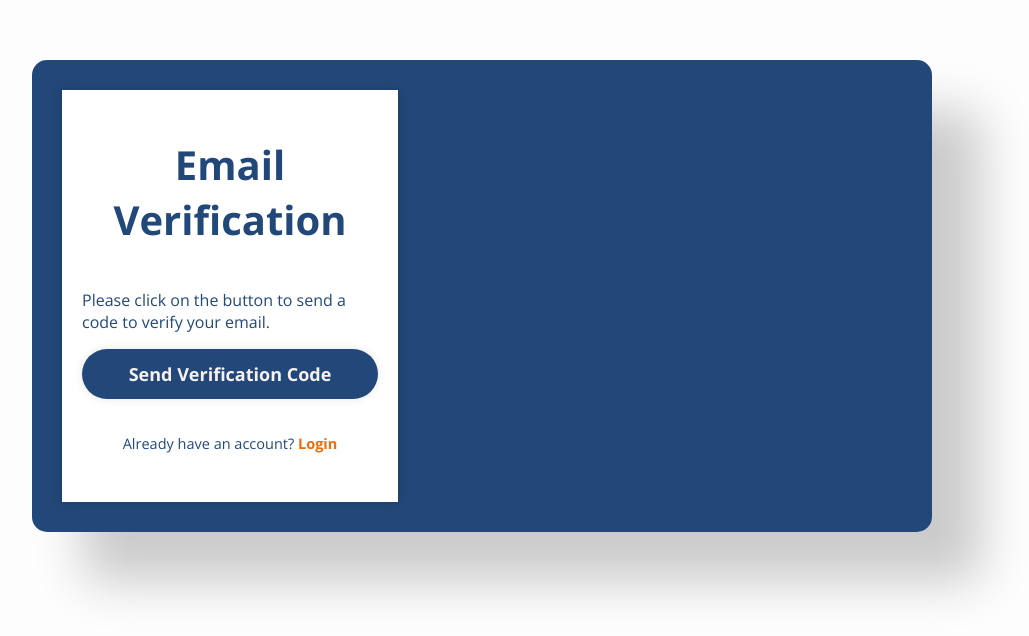
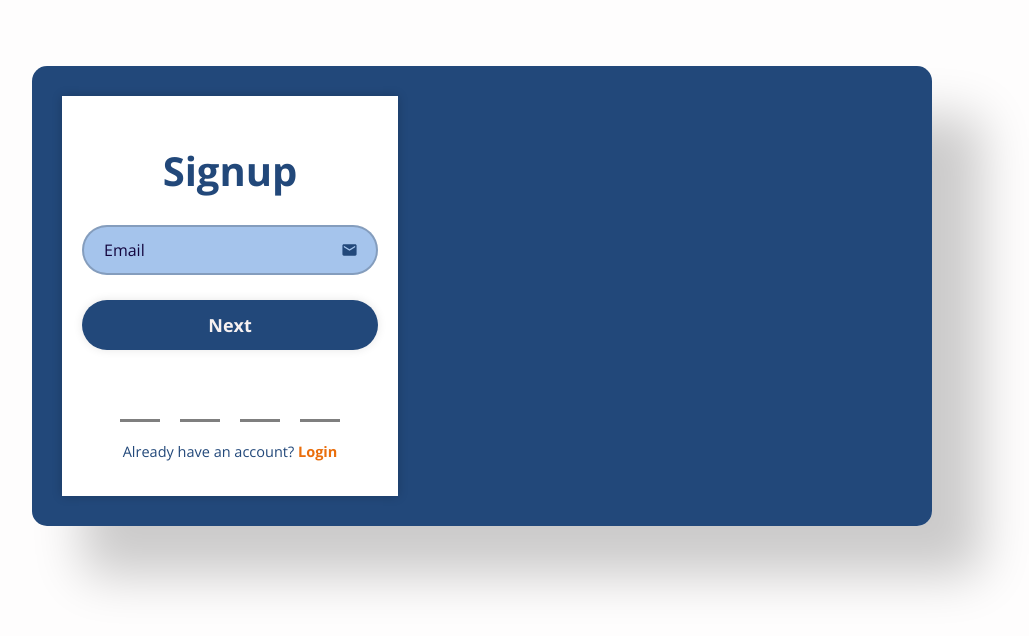
Before and after one commit to dice-iust/frontend, a React (Create React App) app: page /signup/email_verification in a window 1280 px wide. Shown: the part 104-740 px from the top of the page, without its empty margins (158-1187 px from the left). Built offline with nearby package versions, Linux system fonts and the light colour scheme; no server answers; sample sign-in values are in the browser's storage; a web font is replaced by a local one.

Commit message:
feat : get code as input

```diff
--- a/src/Components/SignupForm/EmailVerification.jsx
+++ b/src/Components/SignupForm/EmailVerification.jsx
@@ -3,10 +3,13 @@ import { Link, useNavigate } from 'react-router-dom';
 import AuthContext from './AuthProvider';
 import axios from '../../api/axios';
 import './EmailVerification.scss';
+import { MdEmail } from "react-icons/md";
+import { TbBackground } from 'react-icons/tb';
 
+const email_URL="send/";
+const photo_URL="send/";
+const EmailVerification = () => {
 
-const email_URL="send/"
-const EmailVerification = () => {
   const { setAuth } = useContext(AuthContext);
   const emailRef = useRef();
   const errRef = useRef();
@@ -16,12 +19,22 @@ const EmailVerification = () => {
   const [isCodeInputVisible, setIsCodeInputVisible] = useState(false);
   const [isSuccess, setIsSuccess] = useState(false);
   const navigate = useNavigate();
-
-
+  const [data, setData] = useState(null);
+  useEffect(() => {
+    const fetchData = async () => {
+        try {
+            const response = await axios.get(photo_URL);
+            setData(response.data);
+        } catch (error) {
+            console.error("Error fetching data:", error);
+        }
+    };
+    fetchData();
+}, []);
 
   const getFormData = async () => {
     try {
-      const response = await axios.get(email_URL, {
+      const response = await axios.get("https://triptide.pythonanywhere.com/send/", {
         headers: { Authorization: localStorage.getItem("token") },
       });
       setEmail(response.data.email);
@@ -42,7 +55,9 @@ const EmailVerification = () => {
   useEffect(() => {
     setErrMsg('');
   }, [email]);
+  const token = localStorage.getItem("token")
 
+useEffect(()=>{!token ? navigate("/login") : getFormData(); },[])
   const handleEmailChange = (e) => {
     setEmail(e.target.value);
   };
@@ -94,36 +109,85 @@ const EmailVerification = () => {
     }
   };
 
+    const inputsRef = useRef([]);
+
+    const handleInput = (e, index) => {
+        const target = e.target;
+        const val = target.value;
+
+        if (isNaN(val) || val.length > 1) {
+            target.value = "";
+            return;
+        }
+
+        if (val !== "") {
+            const nextInput = inputsRef.current[index + 1];
+            if (nextInput) {
+                nextInput.focus();
+            }
+        }
+    };
+
+    const handleKeyUp = (e, index) => {
+        const key = e.key.toLowerCase();
+
+        if (key === "backspace" || key === "delete") {
+            e.target.value = "";
+            const prevInput = inputsRef.current[index - 1];
+            if (prevInput) {
+                prevInput.focus();
+            }
+        }
+    };
+
+
   return (
     <div className='signup'>
-      <div className='wrapper'>
+      <div className='wrapper-email'>
       <div className="form-container">
         {errMsg && <p ref={errRef} style={{ color: 'red' }} aria-live="assertive">{errMsg}</p>}
-          <h1>Email Verification</h1>
-          <p>Please click on the button to send a code to verify your email.</p>
-          <button type="button" onClick={handleSendCode}>
-            Send Verification Code
-          </button>
-
-          {isCodeInputVisible && (
+        <form
+        // onSubmit={handleSubmit}
+        >
+          <h1>Signup</h1>
           <div className="input-box">
             <input
                   type='text'
-                placeholder='Enter Verification Code'
-                value={verificationCode}
-                onChange={handleCodeChange}
-                ref={emailRef}
+                  placeholder='Email'
+                  value={email}
+                  readOnly
             />
-              <button type="button" onClick={handleVerifyCode}>
-                Verify Code
-              </button>
+            <MdEmail className='icon' />
           </div>
-          )}
-
-          {isSuccess && <p style={{ color: 'green' }}>Verification successful!</p>}
+          <button type="submit">Next</button>
+          <div className="container">
+            <div id="inputs" className="inputs">
+                {[...Array(4)].map((_, index) => (
+                    <input
+                        key={index}
+                        className="input"
+                        type="text"
+                        inputMode="numeric"
+                        maxLength="1"
+                        ref={el => inputsRef.current[index] = el}
+                        onInput={e => handleInput(e, index)}
+                        onKeyUp={e => handleKeyUp(e, index)}
+                    />
+                ))}
+            </div>
+        </div>
           <div className="register-link">
             <p>Already have an account? <Link to="/login">Login</Link></p>
           </div>
+        </form>
+        </div>
+        <div className="image-container">
+                {data && data.photo && (
+                    <img
+                        src={data.photo}
+                        alt="travel"
+                    />
+                )}
                 </div>
       </div>
     </div>
--- a/src/Components/SignupForm/EmailVerification.scss
+++ b/src/Components/SignupForm/EmailVerification.scss
@@ -6,7 +6,7 @@
     justify-content: center;
     align-items: center;
   }
-.wrapper {
+.wrapper-email {
     background: linear-gradient(180deg, #22487a, #22487a);
     display: flex;
     width: 100%;
@@ -18,6 +18,33 @@
     overflow: hidden;
     align-items: stretch;
     padding: 30px 30px 30px;
+}
+.container {
+    display: flex;
+    justify-content: center;
+    align-items: center;
+    margin-top: 20px;
+}
+
+.input {
+    width: 40px;
+    border: none;
+    border-bottom: 3px solid rgba(0, 0, 0, 0.5);
+    margin: 0 10px;
+    text-align: center;
+    font-size: 36px;
+    cursor: not-allowed;
+    pointer-events: none; /* Initially not focusable */
+}
+
+.input:focus {
+    border-bottom: 3px solid orange;
+    outline: none;
+}
+
+.input:nth-child(1) {
+    cursor: pointer;
+    pointer-events: all; /* Allow interaction on the first input */
 }
 .form-container {
     background: #fff;
@@ -44,18 +71,19 @@
     object-fit: cover;
 }
 
-.wrapper h1 {
+.wrapper-email h1 {
     font-size: 36px;
     text-align: center;
 }
 
-.wrapper .input-box {
+.wrapper-email .input-box {
     position: relative;
     width:100%;
     height: 50px;
     color: #22487a;
     margin: 25px 0;
-
+    background-color: #a5c4ec;
+    border-radius: 37px;
 }
 
 
@@ -84,7 +112,7 @@
     font-size: 17px;
 }
 
-.wrapper button{
+.wrapper-email button{
     width: 100%;
     height: 45px;
     background-color: #22487a;
@@ -98,13 +126,13 @@
     font-weight: 700;
     transition: background-color 0.2s, transform 0.2s;
 }
-.wrapper button:hover {
+.wrapper-email button:hover {
     background-color: rgb(234, 110, 12);
     color: #fff;
     transform: translateY(-2px);
 }
 
-.wrapper .register-link{
+.wrapper-email .register-link{
     font-size: 14.5px;
     text-align: center;
     margin: 20px 0 15px;
@@ -123,7 +151,7 @@
 }
 
 @media (max-width: 700px) {
-    .wrapper {
+    .wrapper-email {
         flex-direction: column;
     }
 
@@ -136,7 +164,7 @@
         display: none; /* Hide on small screens */
     }
 
-    .wrapper h1 {
+    .wrapper-email h1 {
         font-size: 25px;
     }
 
@@ -148,7 +176,7 @@
         font-size: 13px;
     }
 
-    .wrapper button {
+    .wrapper-email button {
         height: 40px;
         font-size: 14px;
     }
@@ -159,7 +187,7 @@
 }
 
 @media (min-width: 700px) {
-    .wrapper {
+    .wrapper-email {
         flex-direction: row; /* Restore original layout for larger screens */
     }
 
@@ -173,7 +201,7 @@
         display: flex;
     }
 
-    .wrapper h1 {
+    .wrapper-email h1 {
         font-size: 40px;
     }
 
@@ -186,7 +214,7 @@
         margin: 0 0 20px;
     }
 
-    .wrapper button {
+    .wrapper-email button {
         height: 50px;
         font-size: 18px;
     }
```
Lines whose indentation alone changed are shown as unchanged.
